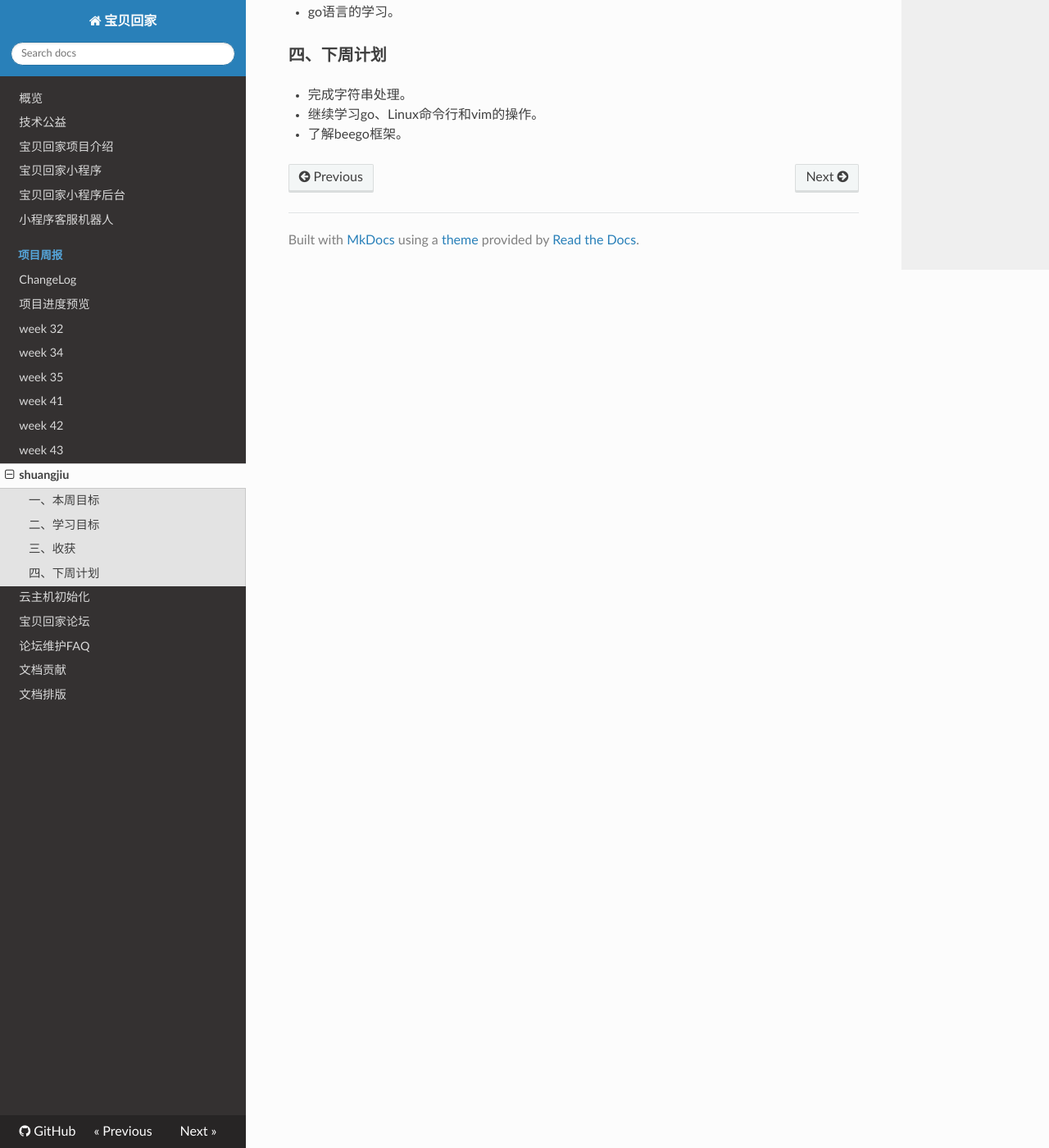
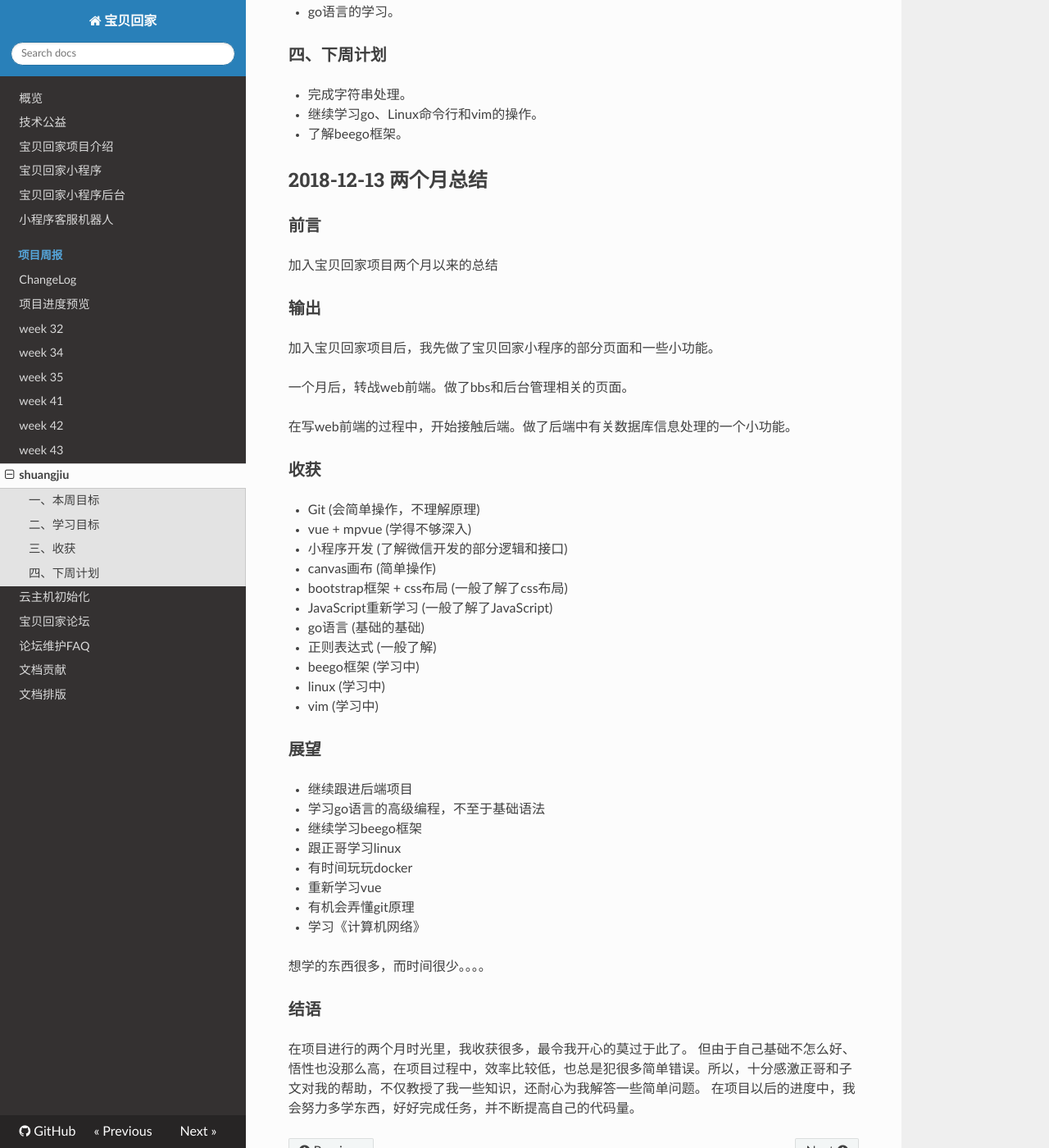
Before and after one commit to bbhj/intro, an MkDocs documentation site: the page built from docs/weekly/shuangjiu.md, in a window 1280 px wide and 1400 px high, scrolled down 1256 px. Shown: the whole window at 82% size. Built offline with MkDocs 1.6.1, drawn with Linux system fonts in a browser that asks for light colours; nearby versions of some CDN libraries; old or Windows-style settings are respelled for this version of MkDocs.

Commit message:
update my report

```diff
--- a/docs/weekly/shuangjiu.md
+++ b/docs/weekly/shuangjiu.md
@@ -56,3 +56,51 @@
 - 继续学习go、Linux命令行和vim的操作。
 
 - 了解beego框架。
+
+
+## 2018-12-13 两个月总结
+
+### 前言
+
+加入宝贝回家项目两个月以来的总结
+
+### 输出
+
+加入宝贝回家项目后，我先做了宝贝回家小程序的部分页面和一些小功能。
+
+一个月后，转战web前端。做了bbs和后台管理相关的页面。
+
+在写web前端的过程中，开始接触后端。做了后端中有关数据库信息处理的一个小功能。
+
+### 收获
+
+- Git (会简单操作，不理解原理)
+- vue + mpvue (学得不够深入)
+- 小程序开发 (了解微信开发的部分逻辑和接口)
+- canvas画布 (简单操作)
+- bootstrap框架 + css布局 (一般了解了css布局)
+- JavaScript重新学习	(一般了解了JavaScript)
+- go语言	(基础的基础)
+- 正则表达式	(一般了解)
+- beego框架 (学习中)
+- linux (学习中)
+- vim (学习中)
+
+### 展望
+
+- 继续跟进后端项目
+- 学习go语言的高级编程，不至于基础语法
+- 继续学习beego框架
+- 跟正哥学习linux
+- 有时间玩玩docker
+- 重新学习vue
+- 有机会弄懂git原理
+- 学习《计算机网络》
+
+想学的东西很多，而时间很少。。。。
+
+### 结语
+
+在项目进行的两个月时光里，我收获很多，最令我开心的莫过于此了。
+但由于自己基础不怎么好、悟性也没那么高，在项目过程中，效率比较低，也总是犯很多简单错误。所以，十分感激正哥和子文对我的帮助，不仅教授了我一些知识，还耐心为我解答一些简单问题。
+在项目以后的进度中，我会努力多学东西，好好完成任务，并不断提高自己的代码量。
```
